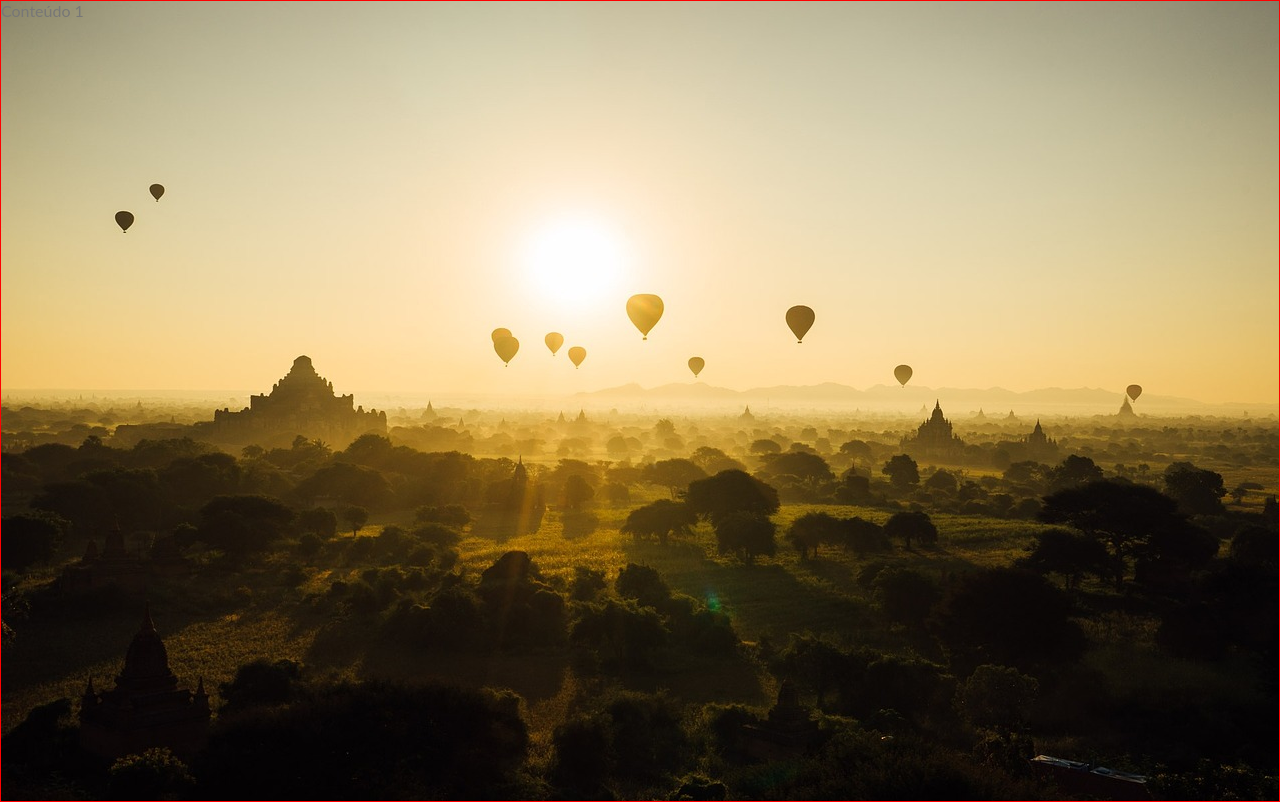
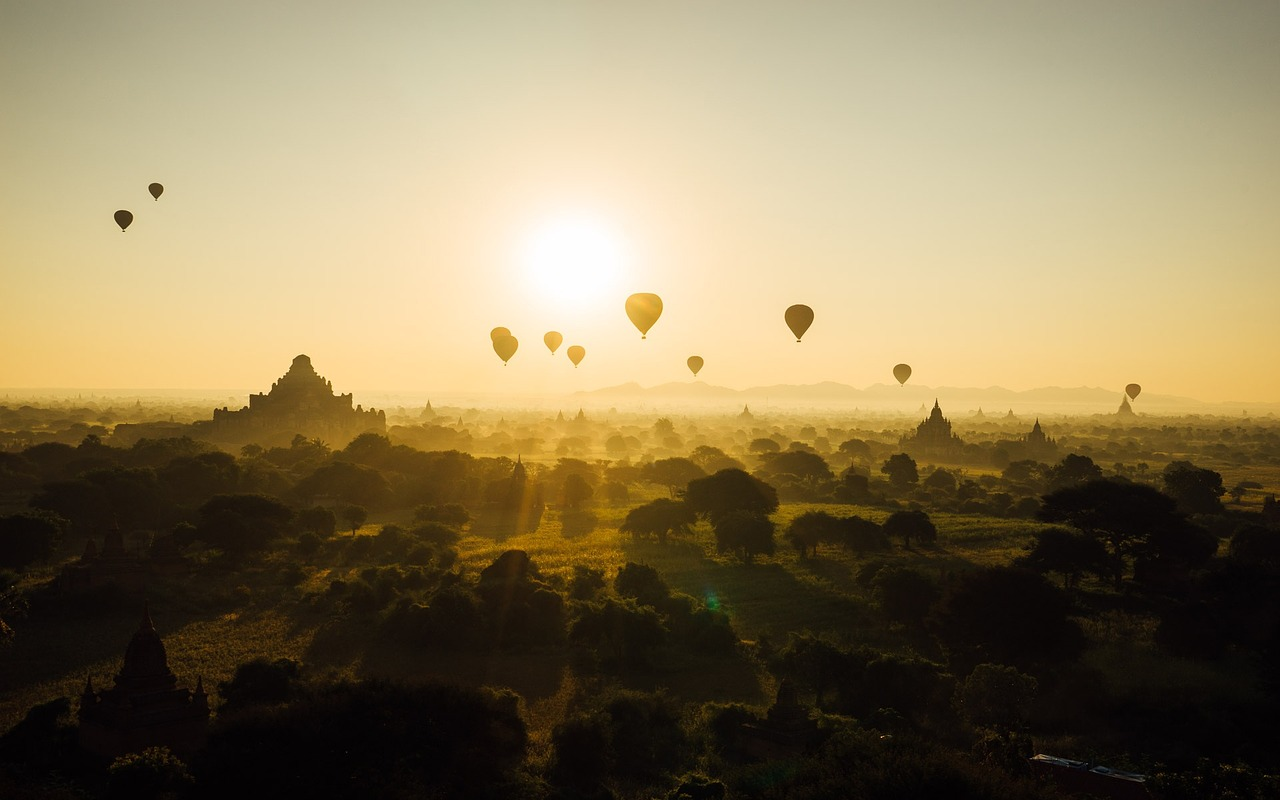
Before and after one commit to edertavares/DevMaster, a plain HTML site: page HTML com CSS/projetoCSS3Intermediario/efeito-Parallax/index.html in a window 1280 px wide. Shown: the top 803 px of the page. Drawn offline with Linux system fonts and the light colour scheme.

Commit message:
Melhorias page 1

```diff
--- a/HTML com CSS/projetoCSS3Intermediario/efeito-Parallax/index.html
+++ b/HTML com CSS/projetoCSS3Intermediario/efeito-Parallax/index.html
@@ -3,8 +3,8 @@
 Click nbfs://nbhost/SystemFileSystem/Templates/Licenses/license-default.txt to change this license
 Click nbfs://nbhost/SystemFileSystem/Templates/Other/html.html to edit this template
 -->
-<html>
-    <head lang="pt-br">
+<html lang="pt-br">
+    <head>
         <title>Efeito Parallax.</title>
         <meta charset="UTF-8">
         <!--Estilo Customizado-->
@@ -28,11 +28,10 @@ Click nbfs://nbhost/SystemFileSystem/Templates/Other/html.html to edit this temp
             }
             /***EFEITO PARALAX***/
             .caixa1, .caixa2{
-                border: 1px solid red;
                 height: 100%;
             }
             .caixa1{
-                background-image: url(imagens/imagem1.jpg);
+                background: url(imagens/imagem1.jpg);
             }
             .caixa2{
                 background-image: url(imagens/imagem2.jpg);
@@ -42,7 +41,7 @@ Click nbfs://nbhost/SystemFileSystem/Templates/Other/html.html to edit this temp
     </head>
     <body>
         <div class="caixa1">
-            Conteúdo 1
+
         </div>
         <div class="conteudo">
             <h3>Lorem ipsum dolor sit amet</h3>
```
